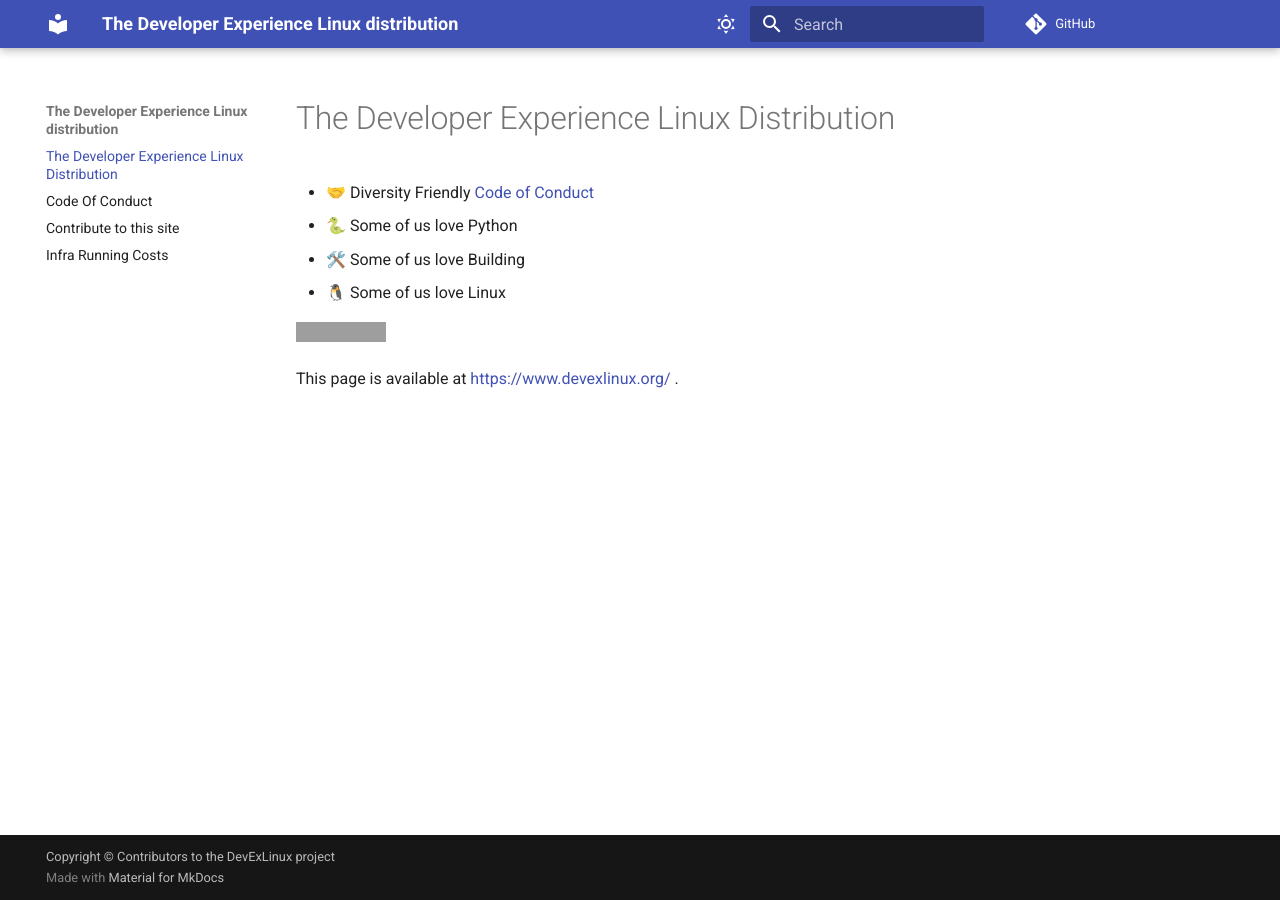
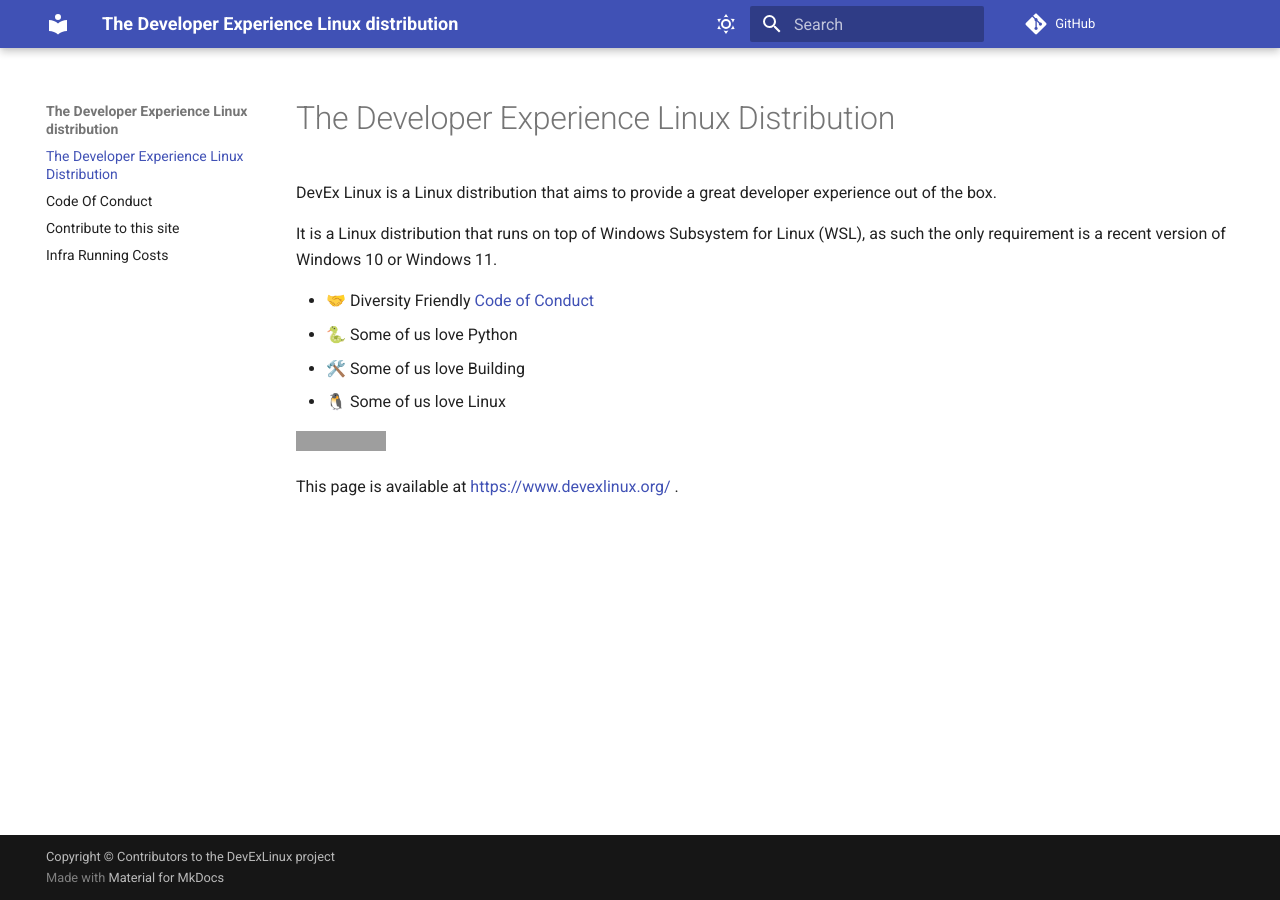
Before and after one commit to DevExLinux/devexlinux.github.io, an MkDocs documentation site: the page built from docs/README.md, in a window 1280 px wide. Built offline with MkDocs 1.6.1 and Material for MkDocs 9.7.7, drawn with Linux system fonts in a browser that asks for light colours; comment, search, counter and statistics services are not loaded; grey boxes are pictures that could not be loaded.

Commit message:
README cleanup

```diff
--- a/docs/README.md
+++ b/docs/README.md
@@ -1,5 +1,8 @@
 # The Developer Experience Linux Distribution
 
+DevEx Linux is a Linux distribution that aims to provide a great developer experience out of the box.
+
+It is a Linux distribution that runs on top of Windows Subsystem for Linux (WSL), as such the only requirement is a recent version of Windows 10 or Windows 11.
 
 - 🤝    Diversity Friendly [Code of Conduct](./Code_Of_Conduct.md)
 - 🐍    Some of us love Python
```
